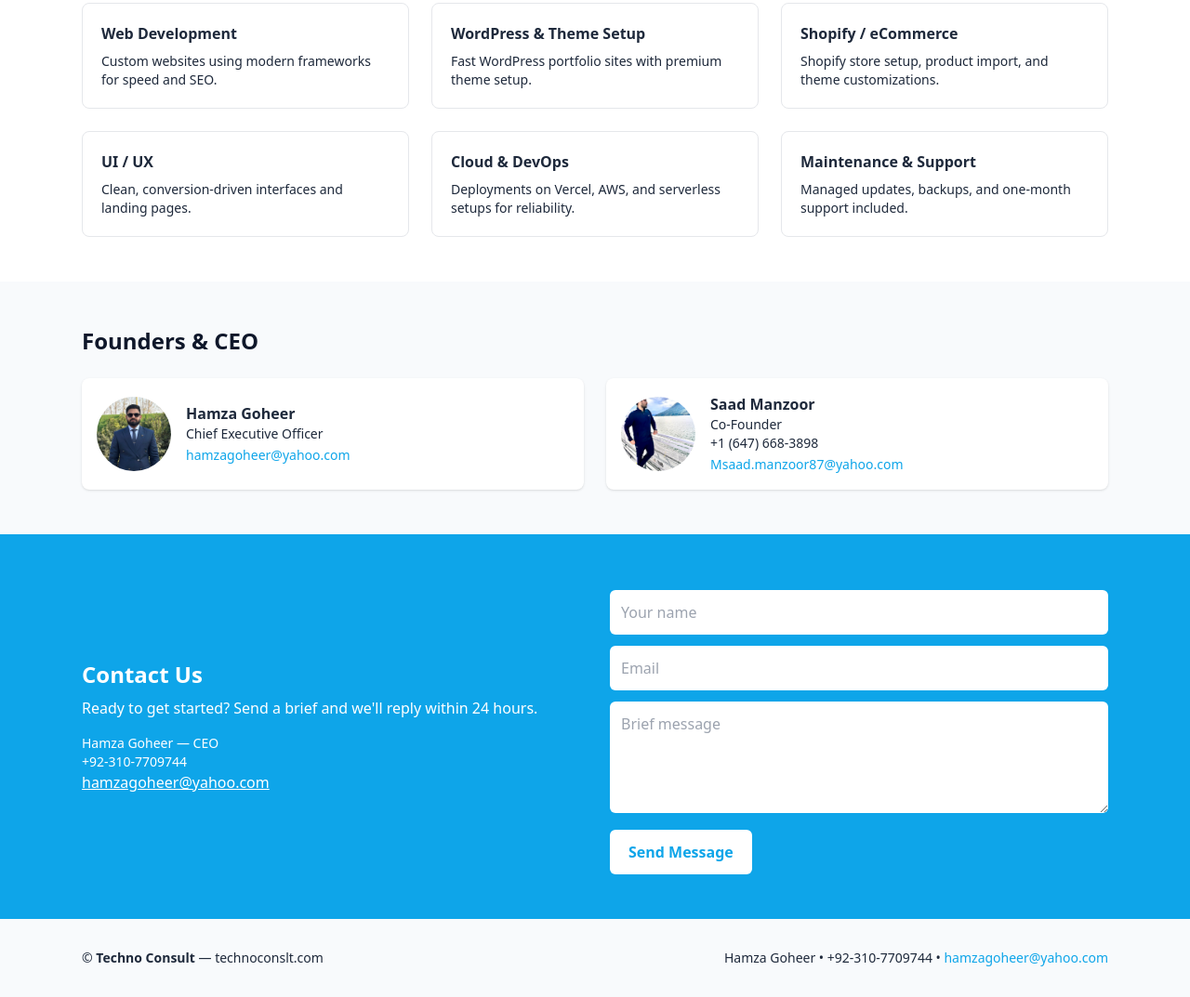
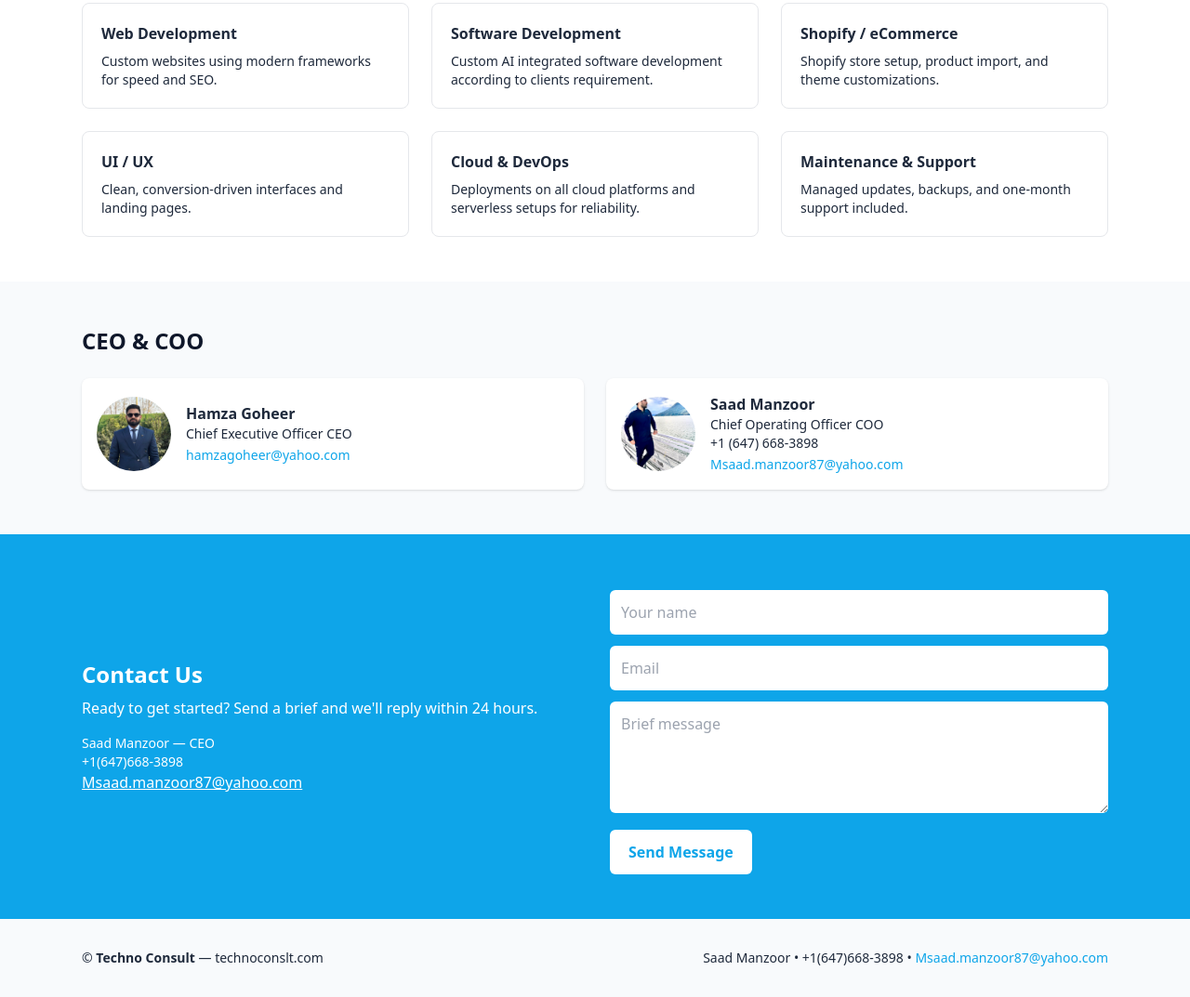
Before and after one commit to hamzagoheer/techno-portfolio, a plain HTML site: page index.html in a window 1280 px wide. Shown: the part 921-1994 px from the top of the page at 93% size. Drawn offline with nearby package versions, Linux system fonts and the light colour scheme.

Commit message:
Update CEO and COO information in index.html

```diff
--- a/index.html
+++ b/index.html
@@ -51,7 +51,7 @@
     <div>
       <div class="bg-white rounded-xl shadow p-6">
         <img src="assets/hamza.jpg" alt="Hamza" class="w-full rounded-md object-cover" />
-        <p class="mt-3 text-sm text-muted">Founder & CEO — replace with brand identity image if desired.</p>
+        <p class="mt-3 text-sm text-muted">Techno Consult.</p>
       </div>
     </div>
   </section>
@@ -62,20 +62,20 @@
       <p class="text-muted mt-2 max-w-2xl">Tailored solutions for startups & SMEs — focused on results and speed.</p>
       <div class="mt-6 grid sm:grid-cols-2 lg:grid-cols-3 gap-6">
         <div class="border rounded-lg p-5"><h4 class="font-semibold">Web Development</h4><p class="mt-2 text-sm text-muted">Custom websites using modern frameworks for speed and SEO.</p></div>
-        <div class="border rounded-lg p-5"><h4 class="font-semibold">WordPress & Theme Setup</h4><p class="mt-2 text-sm text-muted">Fast WordPress portfolio sites with premium theme setup.</p></div>
+        <div class="border rounded-lg p-5"><h4 class="font-semibold">Software Development</h4><p class="mt-2 text-sm text-muted">Custom AI integrated software development according to clients requirement.</p></div>
         <div class="border rounded-lg p-5"><h4 class="font-semibold">Shopify / eCommerce</h4><p class="mt-2 text-sm text-muted">Shopify store setup, product import, and theme customizations.</p></div>
         <div class="border rounded-lg p-5"><h4 class="font-semibold">UI / UX</h4><p class="mt-2 text-sm text-muted">Clean, conversion-driven interfaces and landing pages.</p></div>
-        <div class="border rounded-lg p-5"><h4 class="font-semibold">Cloud & DevOps</h4><p class="mt-2 text-sm text-muted">Deployments on Vercel, AWS, and serverless setups for reliability.</p></div>
+        <div class="border rounded-lg p-5"><h4 class="font-semibold">Cloud & DevOps</h4><p class="mt-2 text-sm text-muted">Deployments on all cloud platforms and serverless setups for reliability.</p></div>
         <div class="border rounded-lg p-5"><h4 class="font-semibold">Maintenance & Support</h4><p class="mt-2 text-sm text-muted">Managed updates, backups, and one-month support included.</p></div>
       </div>
     </div>
   </section>
 
   <section id="founders" class="max-w-6xl mx-auto px-6 py-12">
-    <h2 class="text-2xl font-bold brand-color">Founders & CEO</h2>
+    <h2 class="text-2xl font-bold brand-color">CEO & COO</h2>
     <div class="mt-6 grid sm:grid-cols-2 gap-6">
-      <div class="flex items-center gap-4 bg-white p-4 rounded-lg shadow"><img src="assets/hamza.jpg" class="w-20 h-20 rounded-full object-cover"/><div><div class="font-semibold">Hamza Goheer</div><div class="text-sm text-muted">Chief Executive Officer</div><a href="mailto:hamzagoheer@yahoo.com" class="text-[color:var(--accent)] text-sm">hamzagoheer@yahoo.com</a></div></div>
-      <div class="flex items-center gap-4 bg-white p-4 rounded-lg shadow"><img src="assets/saad.jpg" class="w-20 h-20 rounded-full object-cover"/><div><div class="font-semibold">Saad Manzoor</div><div class="text-sm text-muted">Co-Founder</div><div class="text-sm text-muted">+1 (647) 668-3898</div><a href="mailto:Msaad.manzoor87@yahoo.com" class="text-[color:var(--accent)] text-sm">Msaad.manzoor87@yahoo.com</a></div></div>
+      <div class="flex items-center gap-4 bg-white p-4 rounded-lg shadow"><img src="assets/hamza.jpg" class="w-20 h-20 rounded-full object-cover"/><div><div class="font-semibold">Hamza Goheer</div><div class="text-sm text-muted">Chief Executive Officer CEO </div><a href="mailto:hamzagoheer@yahoo.com" class="text-[color:var(--accent)] text-sm">hamzagoheer@yahoo.com</a></div></div>
+      <div class="flex items-center gap-4 bg-white p-4 rounded-lg shadow"><img src="assets/saad.jpg" class="w-20 h-20 rounded-full object-cover"/><div><div class="font-semibold">Saad Manzoor</div><div class="text-sm text-muted">Chief Operating Officer COO</div><div class="text-sm text-muted">+1 (647) 668-3898</div><a href="mailto:Msaad.manzoor87@yahoo.com" class="text-[color:var(--accent)] text-sm">Msaad.manzoor87@yahoo.com</a></div></div>
     </div>
   </section>
 
@@ -85,9 +85,9 @@
         <h3 class="text-2xl font-bold">Contact Us</h3>
         <p class="mt-2">Ready to get started? Send a brief and we'll reply within 24 hours.</p>
         <div class="mt-4">
-          <p class="text-sm">Hamza Goheer — CEO</p>
-          <p class="text-sm">+92-310-7709744</p>
-          <a class="text-white underline" href="mailto:hamzagoheer@yahoo.com">hamzagoheer@yahoo.com</a>
+          <p class="text-sm">Saad Manzoor — CEO</p>
+          <p class="text-sm">+1(647)668-3898</p>
+          <a class="text-white underline" href="mailto:Msaad.manzoor87@yahoo.com">Msaad.manzoor87@yahoo.com</a>
         </div>
       </div>
       <div>
@@ -107,7 +107,7 @@
 <footer class="max-w-6xl mx-auto px-6 py-8 text-sm text-muted">
   <div class="flex flex-col md:flex-row justify-between items-center gap-3">
     <div>© <strong>Techno Consult</strong> — technoconslt.com</div>
-    <div>Hamza Goheer • +92-310-7709744 • <a href="mailto:hamzagoheer@yahoo.com" class="text-[color:var(--accent)]">hamzagoheer@yahoo.com</a></div>
+    <div>Saad Manzoor • +1(647)668-3898 • <a href="mailto:Msaad.manzoor87@yahoo.com" class="text-[color:var(--accent)]">Msaad.manzoor87@yahoo.com</a></div>
   </div>
 </footer>
 </body>
```
